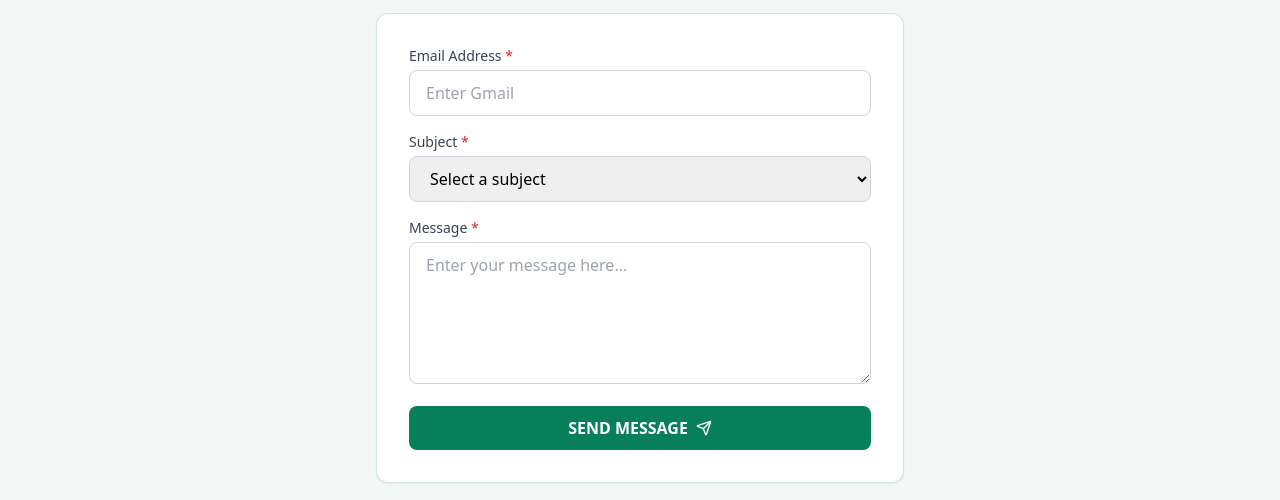
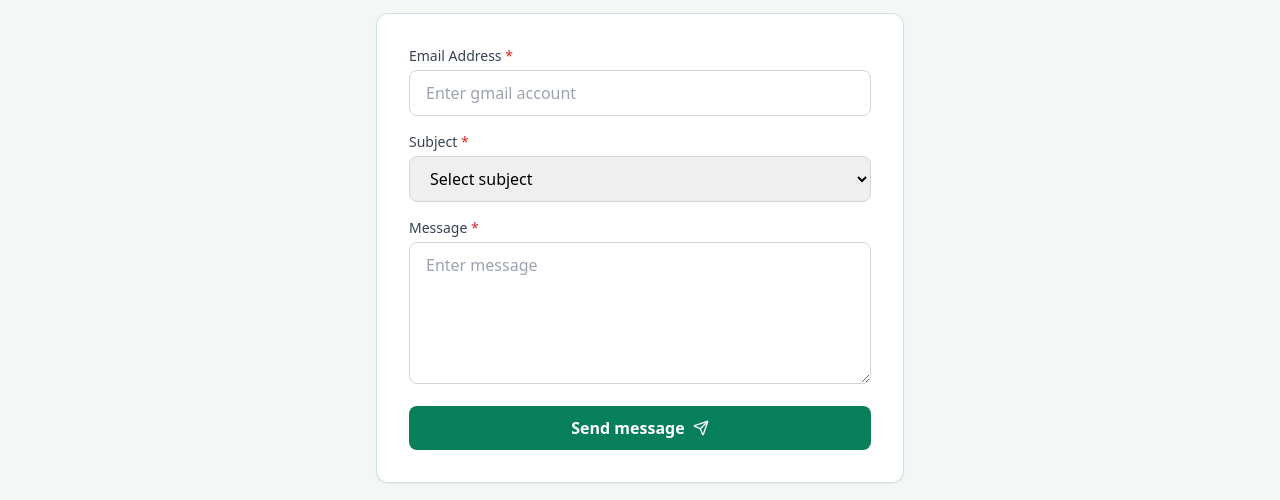
Before and after one commit to eyobyinesu77-dot/AgroConnect-Ethiopia-Production, a React (Vite) app in the folder client/: page /contact in a window 1280 px wide. Shown: the part 248-748 px from the top of the page. Built offline with nearby package versions, Linux system fonts and the light colour scheme; no server answers.

Commit message:
Update contact form wording

```diff
--- a/client/src/pages/public/Contact.jsx
+++ b/client/src/pages/public/Contact.jsx
@@ -82,7 +82,7 @@ export default function Contact() {
               <input
                 id="contact-email"
                 type="email"
-                placeholder="Enter Gmail"
+                placeholder="Enter gmail account"
                 value={msg.guestEmail}
                 onChange={(e) => setMsg({ ...msg, guestEmail: e.target.value })}
                 required
@@ -104,7 +104,7 @@ export default function Contact() {
               className={inputClass}
             >
               <option value="" disabled>
-                Select a subject
+                Select subject
               </option>
               <option value="Payment problem">Payment problem</option>
               <option value="Registration problem">Registration problem</option>
@@ -138,7 +138,7 @@ export default function Contact() {
             </label>
             <textarea
               id="contact-message"
-              placeholder="Enter your message here..."
+              placeholder="Enter message"
               rows="5"
               value={msg.message}
               onChange={(e) => setMsg({ ...msg, message: e.target.value })}
@@ -153,7 +153,7 @@ export default function Contact() {
             disabled={isSubmitting}
             className="w-full inline-flex items-center justify-center gap-2 bg-[#087F5B] hover:bg-[#066647] disabled:opacity-60 text-white font-semibold py-2.5 rounded-lg transition-colors"
           >
-            {isSubmitting ? (t('contact_sending') || 'Sending...') : <>SEND MESSAGE <Send className="h-4 w-4" /></>}
+            {isSubmitting ? (t('contact_sending') || 'Sending...') : <>Send message <Send className="h-4 w-4" /></>}
           </button>
         </form>
       </div>
```
